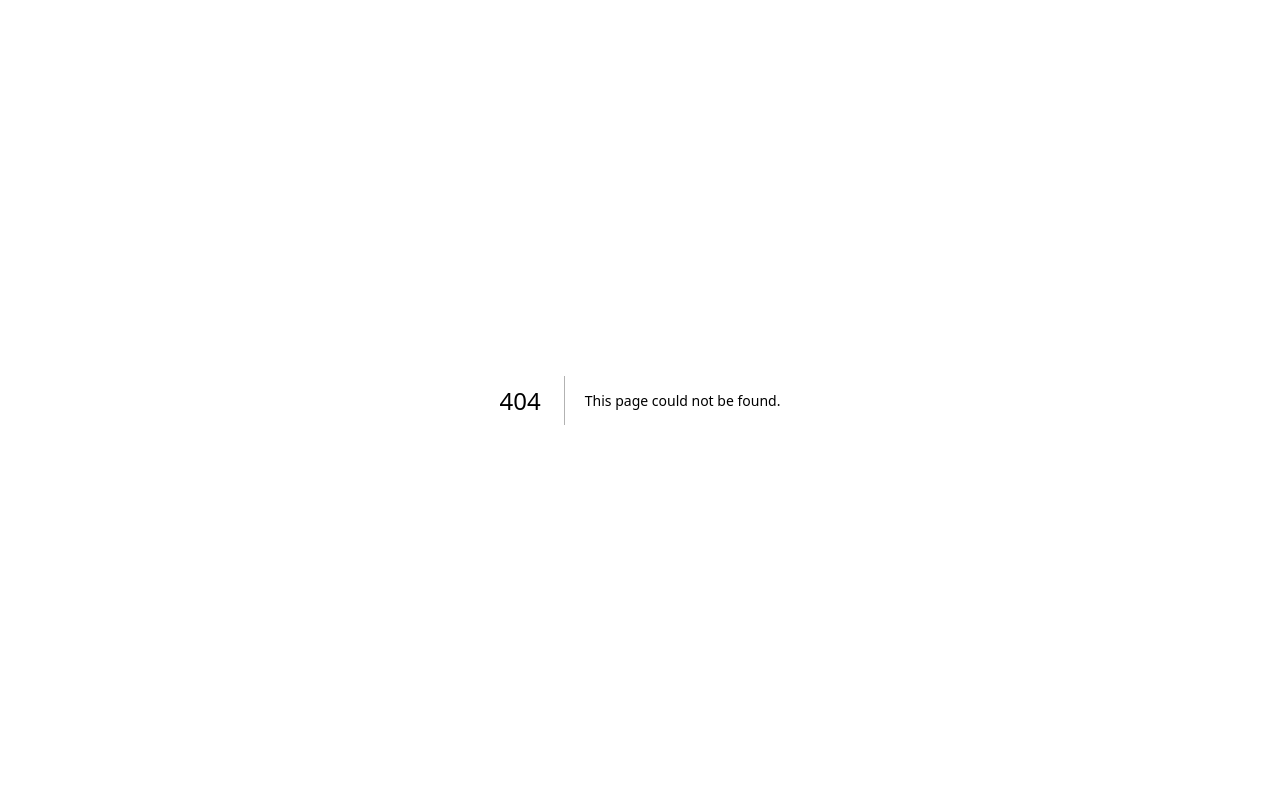
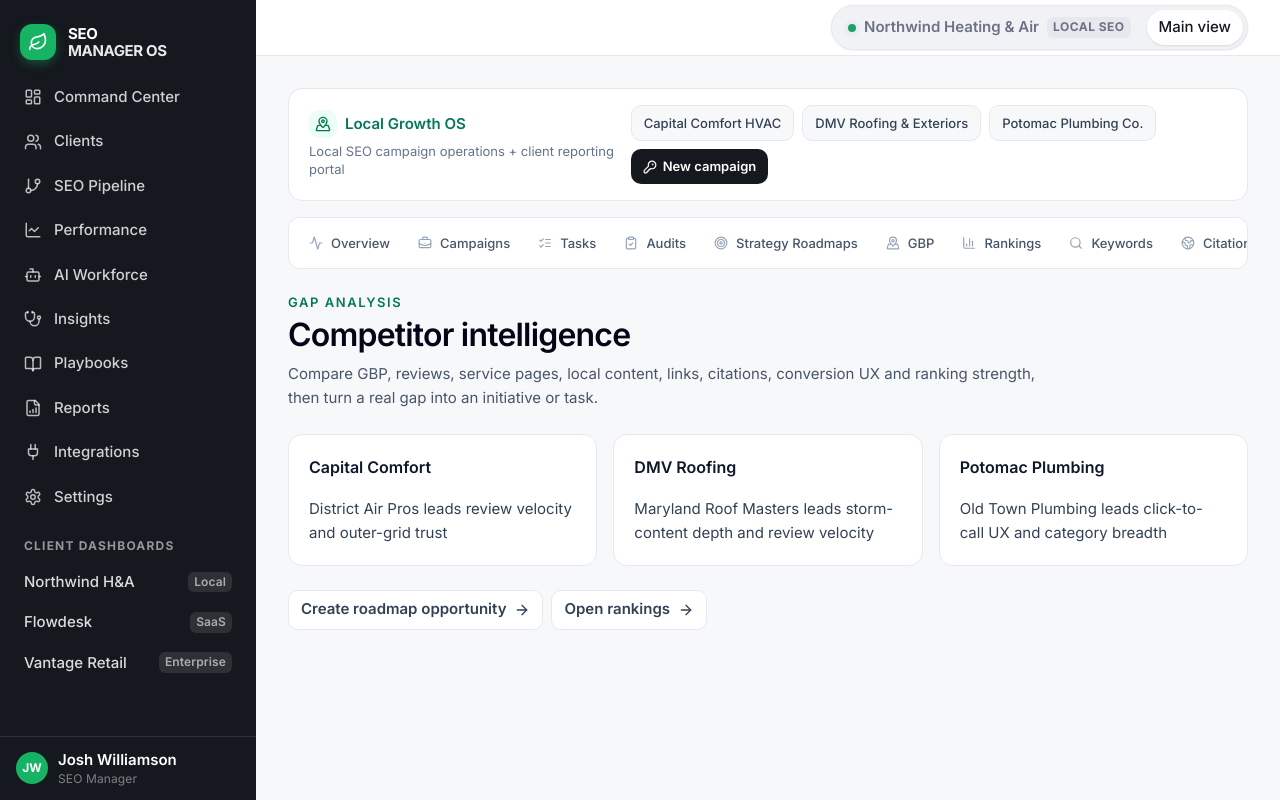
Before and after one commit to branderboy/seo-manager-os, a Next.js app: page /growth/competitors in a window 1280 px wide. Before the commit this address had no page. Built offline with nearby package versions, Linux system fonts and the light colour scheme.

Commit message:
feat(local-growth): add competitors route

```diff
--- /dev/null
+++ b/src/app/(os)/growth/competitors/page.tsx
@@ -0,0 +1,5 @@
+import { CompetitorsScreen } from "@/components/local-growth/module-screens";
+
+export default function CompetitorsPage() {
+  return <CompetitorsScreen />;
+}
```
